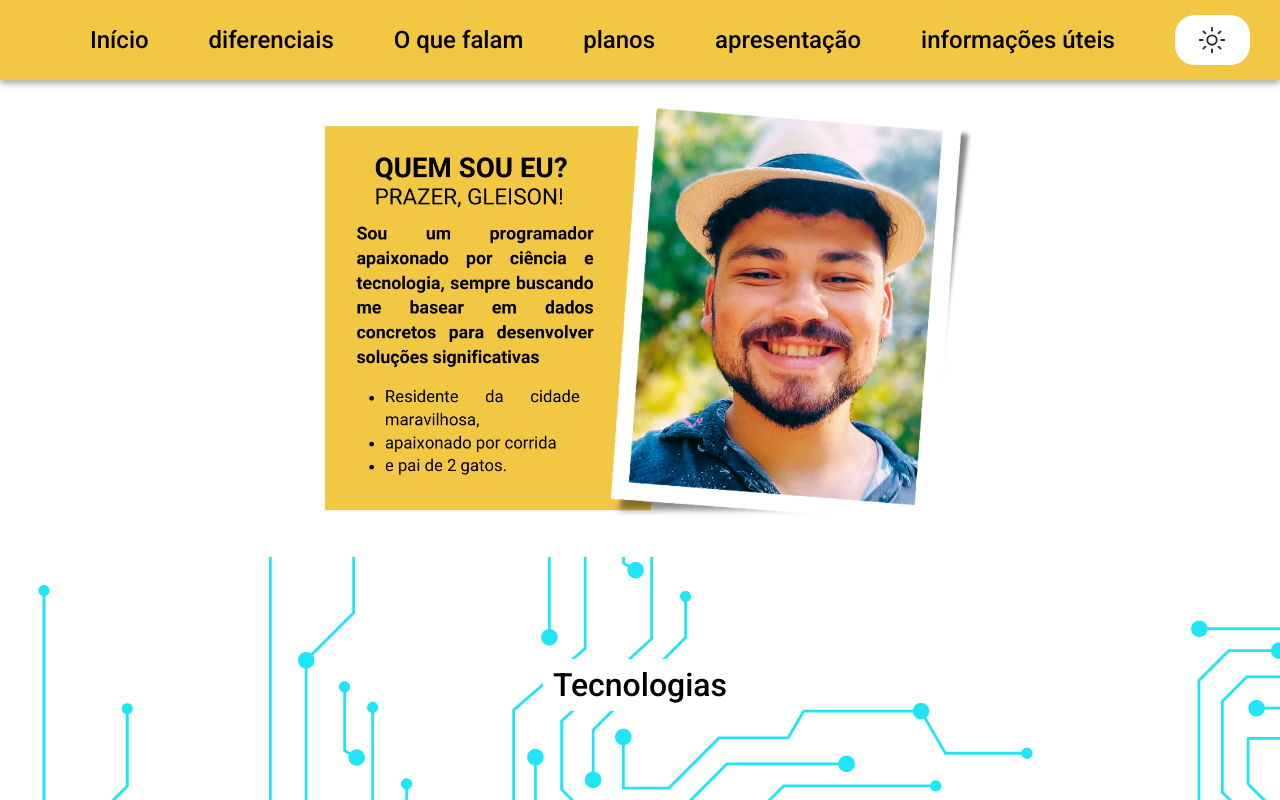
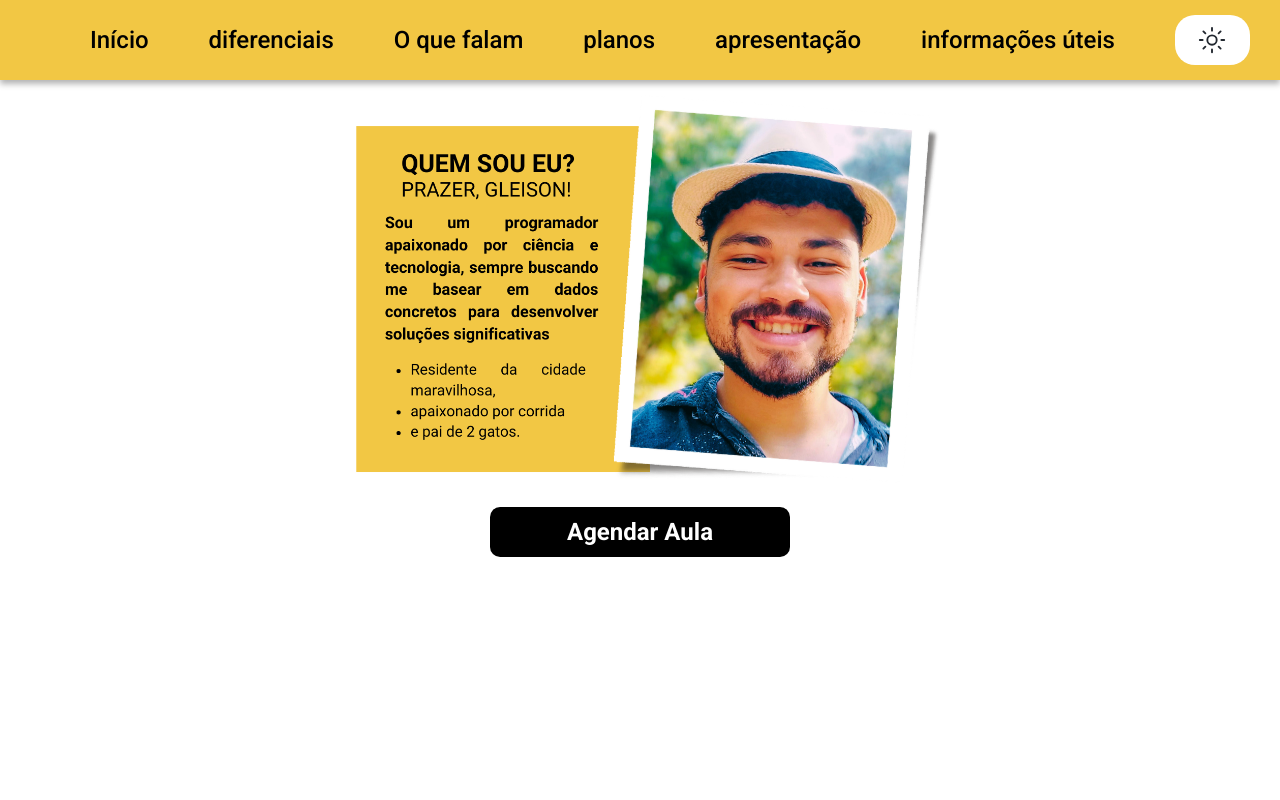
Before and after one commit to gleiMoura/cosmoEducationSite, a React (Vite) app: page / in a window 1280 px wide. Shown: the top 800 px of the page. Built offline with nearby package versions, Linux system fonts and the light colour scheme; the HTML template or start-up script is replaced by a standard one.

Commit message:
♻️ put to access calendar site outside

```diff
--- a/src/pages/PresentationPage.tsx
+++ b/src/pages/PresentationPage.tsx
@@ -42,28 +42,51 @@ export const Presentation: FC = () => {
                     <img src={mode ? IDark : IWhite} width={'53%'} /> :
                     <img src={mobile} width="100%" className="short" />}
             </div>
-
+            <a className="calendar" target="_blank" href="https://calendar.app.google/dSLjW2YSMAfPSLuN6">
+                Agendar Aula
+            </a>
         </Main>
     )
 };
 
 const Main = styled.main<{ mode: boolean }>`
     width: 100%;
-    height: auto;
+    height: calc(100vh + 80px);
     position: relative;
     display: flex;
     flex-direction: column;
-    justify-content: space-between;
     align-items: center;
     background-color: ${(props) => props.mode ? "#21272F" : "white"};
 
     .image {
-        width: 100%;
-        padding-top: 45px;
+        width: 90%;
+        padding-top: 80px;
         display: flex;
         justify-content: center;
         align-items: center;
-        margin: 30px;
         box-sizing: border-box;
    }
+
+   .calendar {
+        width: 300px;
+        height: 50px;
+        display: flex;
+        justify-content: center;
+        align-items: center;
+        margin: 20px 0;
+        border-radius: 10px;
+        border: none;
+        background-color: black;
+        color: white;
+        font-family: 'Roboto';
+        font-size: 1.5rem;
+        font-weight: 600;
+        text-decoration: none;
+        cursor: pointer
+   }
+
+   .calendar:hover{
+        background-color: #F2C744;
+        color: black
+   }
 `
```
